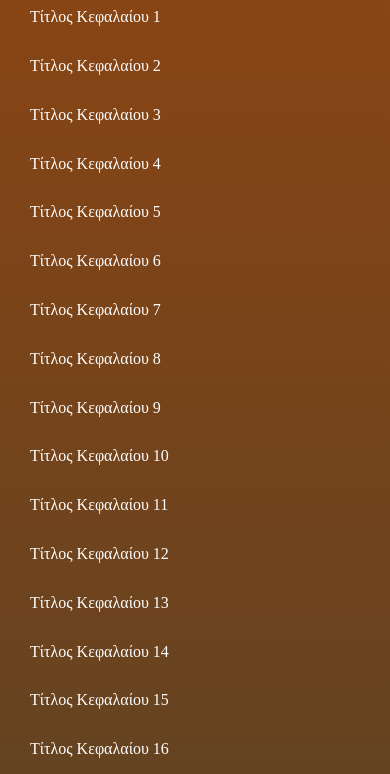
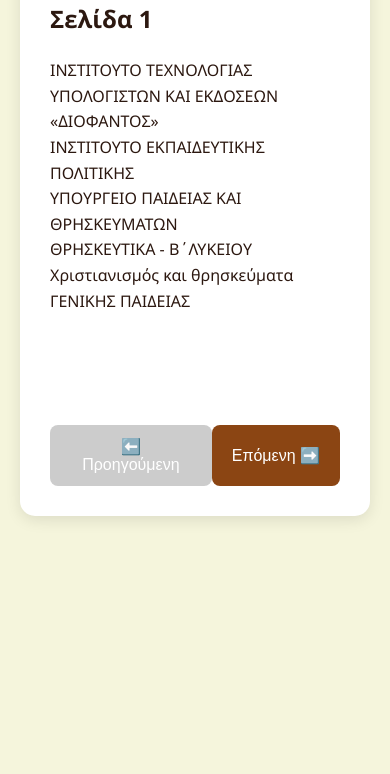
Before and after one commit to dporpatonelis-crypto/interactive-lessons, a plain HTML site: page B_Lykeiou/index.html in a window 390 px wide. Shown: the part 70-844 px from the top of the page. Drawn offline with Linux system fonts and the light colour scheme.

Commit message:
Add files via upload

```diff
--- a/B_Lykeiou/index.html
+++ b/B_Lykeiou/index.html
@@ -1,132 +1,140 @@
 <!DOCTYPE html>
+<html lang="en">
+
+  <head>
+    <meta charset="UTF-8">
+    <title>Untitled</title>
+
+
+  </head>
+
+  <body>
+  <!DOCTYPE html>
 <html lang="el">
 <head>
     <meta charset="UTF-8">
-    <meta name="viewport" content="width=device-width, initial-scale=1.0, user-scalable=yes">
-    <title>Interactive PDF Reader</title>
+    <meta name="viewport" content="width=device-width, initial-scale=1.0">
+    <title>Interactive Library - Mobile Ready</title>
     <style>
-        /* Εδώ παραμένει όλο το CSS που είχες (Sidebar, Dark Mode, κλπ) */
-        * { margin: 0; padding: 0; box-sizing: border-box; }
-        body { font-family: 'Times New Roman', serif; background: #f5f5dc; color: #2c1810; line-height: 1.8; transition: background 0.3s; }
-        body.dark-mode { background: #1a1a1a; color: #e0e0e0; }
-        .sidebar { position: fixed; left: 0; top: 0; width: 280px; height: 100vh; background: linear-gradient(180deg, #8b4513, #654321); padding: 20px; overflow-y: auto; z-index: 1000; transition: transform 0.4s; }
-        .sidebar.hidden { transform: translateX(-100%); }
-        .page-container { margin-left: 280px; padding: 20px; max-width: 900px; }
-        .raw-text { background: white; padding: 30px; border-radius: 12px; margin: 20px 0; box-shadow: 0 4px 10px rgba(0,0,0,0.1); }
-        body.dark-mode .raw-text { background: #2c2c2c; }
-        .image-placeholder img { max-width: 100%; display: none; border-radius: 8px; }
-        .video-container iframe { width: 100%; height: 450px; border-radius: 12px; display: none; }
-        .page-controls { position: fixed; top: 15px; right: 15px; display: flex; gap: 8px; z-index: 999; }
-        button { padding: 10px; cursor: pointer; border-radius: 5px; border: none; background: #8b4513; color: white; }
+        /* CSS για εμφάνιση και Mobile Optimization */
+        :root { --primary-color: #8b4513; --bg-color: #f5f5dc; --text-color: #2c1810; }
+        body { font-family: 'Segoe UI', Tahoma, Geneva, Verdana, sans-serif; background: var(--bg-color); color: var(--text-color); margin: 0; line-height: 1.6; transition: 0.3s; }
+        body.dark-mode { --bg-color: #1a1a1a; --text-color: #e0e0e0; }
 
-        @media (max-width: 768px) {
-            .sidebar { width: 100%; }
-            .page-container { margin-left: 0; padding-top: 80px; }
-        }
+        .sidebar { position: fixed; left: -280px; top: 0; width: 280px; height: 100vh; background: var(--primary-color); color: white; transition: 0.3s; z-index: 1000; overflow-y: auto; padding: 20px; box-sizing: border-box; }
+        .sidebar.active { left: 0; }
+
+        .main-content { padding: 20px; transition: 0.3s; max-width: 800px; margin: auto; }
+        .page-card { background: white; padding: 30px; border-radius: 15px; box-shadow: 0 4px 15px rgba(0,0,0,0.1); min-height: 60vh; display: flex; flex-direction: column; animation: fadeIn 0.5s; }
+        body.dark-mode .page-card { background: #2c2c2c; }
+
+        @keyframes fadeIn { from { opacity: 0; transform: translateY(10px); } to { opacity: 1; transform: translateY(0); } }
+
+        .nav-buttons { display: flex; justify-content: space-between; margin-top: auto; padding-top: 20px; }
+        button { background: var(--primary-color); color: white; border: none; padding: 12px 20px; border-radius: 8px; cursor: pointer; font-size: 16px; min-width: 48px; min-height: 48px; }
+        button:disabled { background: #ccc; cursor: not-allowed; }
+
+        .menu-btn { position: fixed; top: 15px; left: 15px; z-index: 1001; background: var(--primary-color); }
+        .page-link { display: block; color: white; padding: 10px; text-decoration: none; border-bottom: 1px solid rgba(255,255,255,0.1); }
     </style>
 </head>
 <body>
-    <button id="toggleSidebar" onclick="toggleSidebar()">☰ Μενού</button>
 
-    <nav class="sidebar hidden" id="sidebar">
-        <h2 style="color: #f0e68c;">Περιεχόμενα</h2>
-        <div id="navigation-links">
-            </div>
+    <button class="menu-btn" onclick="toggleSidebar()">☰</button>
+
+    <nav class="sidebar" id="sidebar">
+        <h2>Περιεχόμενα</h2>
+        <div id="nav-links"></div>
     </nav>
 
-    <div class="page-controls">
-        <button onclick="toggleDarkMode()">🌓 Mode</button>
-    </div>
+    <div class="main-content">
+        <div class="page-card">
+            <h2 id="page-title">Φόρτωση...</h2>
+            <div id="page-content">Παρακαλώ περιμένετε...</div>
 
-    <div class="page-container">
-        <div class="raw-text">
-            <h2 id="page-title">Φόρτωση...</h2>
-            <div id="page-content">Περιμένετε τη φόρτωση των δεδομένων...</div>
-
-            <div class="image-placeholder">
-                <img id="page-image" src="" alt="Εικόνα σελίδας">
+            <div id="media-content" style="margin-top:20px;">
+                <img id="page-img" style="max-width:100%; display:none; border-radius:10px;">
+                <iframe id="page-video" style="width:100%; height:300px; display:none; border-radius:10px;" frameborder="0" allowfullscreen></iframe>
             </div>
 
-            <div class="video-container" id="video-wrapper">
-                <iframe id="page-video" src="" frameborder="0" allowfullscreen></iframe>
+            <div class="nav-buttons">
+                <button id="prevBtn" onclick="changePage(-1)">⬅️ Προηγούμενη</button>
+                <button id="nextBtn" onclick="changePage(1)">Επόμενη ➡️</button>
             </div>
         </div>
     </div>
 
     <script>
-        let allData = null;
+        let pages = [];
+        let currentIndex = 0;
 
-        // 1. Η ΛΕΙΤΟΥΡΓΙΑ FETCH: Τραβάει τα δεδομένα από το JSON
+        // Φόρτωση δεδομένων
         async function loadData() {
             try {
                 const response = await fetch('data.json');
-                allData = await response.json();
-                buildNavigation();
-                displayPage(allData.pages[0].id); // Δείξε την πρώτη σελίδα
-            } catch (error) {
-                document.getElementById('page-content').textContent = "Σφάλμα: Δεν βρέθηκε το αρχείο data.json.";
+                const data = await response.json();
+                pages = data.pages;
+                buildMenu();
+                renderPage(0);
+            } catch (e) {
+                document.getElementById('page-content').innerHTML = "Σφάλμα φόρτωσης data.json. Βεβαιωθείτε ότι το αρχείο υπάρχει στον ίδιο φάκελο.";
             }
         }
 
-        // 2. Εμφάνιση περιεχομένου σελίδας
-        function displayPage(pageId) {
-            const page = allData.pages.find(p => p.id === pageId);
-            if (!page) return;
-
-            document.getElementById('page-title').textContent = page.title;
-            // Με το innerHTML υποστηρίζουμε και τυχόν αλλαγές γραμμής από το PDF
-            document.getElementById('page-content').innerHTML = page.content.replace(/\n/g, '<br>');
-
-            // Διαχείριση Εικόνας
-            const img = document.getElementById('page-image');
-            if (page.image) {
-                img.src = page.image;
-                img.style.display = 'block';
-            } else {
-                img.style.display = 'none';
-            }
-
-            // Διαχείριση Video
-            const video = document.getElementById('page-video');
-            if (page.videoId) {
-                video.src = `https://www.youtube.com/embed/${page.videoId}`;
-                video.style.display = 'block';
-            } else {
-                video.style.display = 'none';
-            }
-
-            if (window.innerWidth <= 768) toggleSidebar(); // Κλείσε το μενού στα κινητά μετά την επιλογή
-        }
-
-        // 3. Αυτόματη δημιουργία μενού πλοήγησης
-        function buildNavigation() {
-            const nav = document.getElementById('navigation-links');
-            nav.innerHTML = '';
-            allData.pages.forEach(page => {
-                const link = document.createElement('a');
-                link.href = "#";
-                link.className = "page-link";
-                link.style.display = "block";
-                link.style.color = "white";
-                link.style.padding = "10px";
-                link.style.textDecoration = "none";
-                link.textContent = page.title;
-                link.onclick = () => displayPage(page.id);
-                nav.appendChild(link);
+        function buildMenu() {
+            const container = document.getElementById('nav-links');
+            pages.forEach((page, index) => {
+                const a = document.createElement('a');
+                a.className = 'page-link';
+                a.href = "#";
+                a.textContent = `Σελίδα ${index + 1}`; // Εδώ αλλάζει το όνομα στο μενού
+                a.onclick = () => { renderPage(index); toggleSidebar(); };
+                container.appendChild(a);
             });
         }
 
-        // Βασικές λειτουργίες UI
-        function toggleSidebar() {
-            document.getElementById('sidebar').classList.toggle('hidden');
+        function renderPage(index) {
+            currentIndex = index;
+            const page = pages[index];
+
+            // Εφέ ανανέωσης
+            const card = document.querySelector('.page-card');
+            card.style.animation = 'none';
+            card.offsetHeight; // trigger reflow
+            card.style.animation = null;
+
+            document.getElementById('page-title').textContent = `Σελίδα ${index + 1}`;
+            document.getElementById('page-content').innerHTML = page.content.replace(/\n/g, '<br>');
+
+            // Media handling
+            const img = document.getElementById('page-img');
+            if(page.image) { img.src = page.image; img.style.display = 'block'; } else { img.style.display = 'none'; }
+
+            const vid = document.getElementById('page-video');
+            if(page.videoId) { vid.src = `https://www.youtube.com/embed/${page.videoId}`; vid.style.display = 'block'; } else { vid.style.display = 'none'; }
+
+            // Buttons state
+            document.getElementById('prevBtn').disabled = (index === 0);
+            document.getElementById('nextBtn').disabled = (index === pages.length - 1);
         }
 
-        function toggleDarkMode() {
-            document.body.classList.toggle('dark-mode');
+        function changePage(step) {
+            let newIndex = currentIndex + step;
+            if (newIndex >= 0 && newIndex < pages.length) {
+                renderPage(newIndex);
+                window.scrollTo(0,0);
+            }
         }
 
-        // Εκκίνηση
-        window.addEventListener('DOMContentLoaded', loadData);
+        function toggleSidebar() {
+            document.getElementById('sidebar').classList.toggle('active');
+        }
+
+        window.onload = loadData;
     </script>
 </body>
 </html>
+
+  </body>
+
+</html>
```
